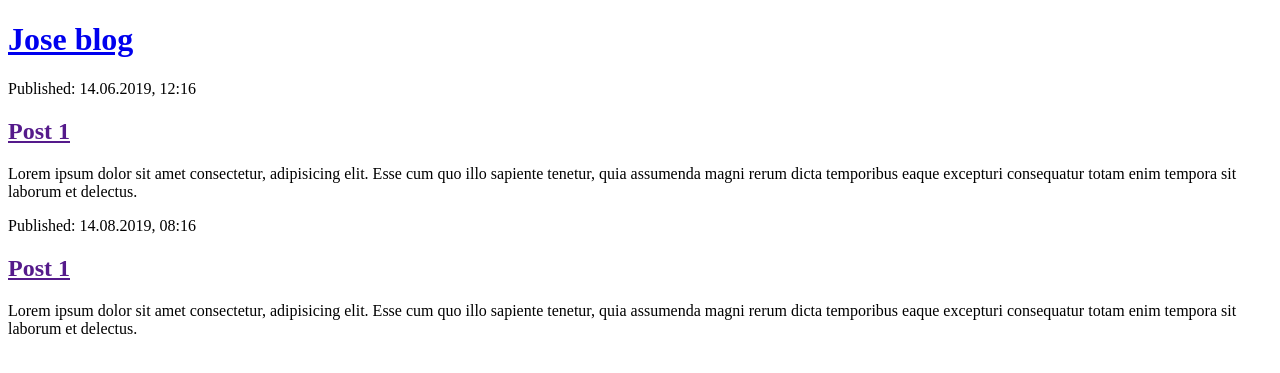
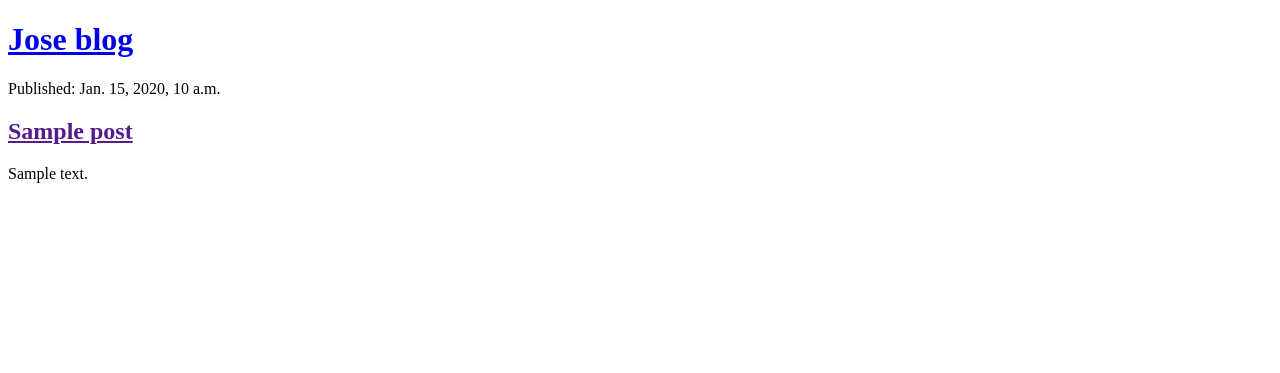
Before and after one commit to josecabrerajr7/django-tutorial, a Django app: page / in a window 1280 px wide. Shown: the top 373 px of the page. Run offline with Django 3.2, Linux system fonts and the light colour scheme; tables that the repository leaves empty hold one stand-in row (values such as "Sample post").

Commit message:
displaying content to view

```diff
--- a/blog/templates/blog/post_list.html
+++ b/blog/templates/blog/post_list.html
@@ -10,15 +10,11 @@
 		<div>
 			<h1><a href="/">Jose blog</a></h1>
 		</div>
-		<div>
-			<p>Published: 14.06.2019, 12:16</p>
-			<h2><a href="">Post 1</a></h2>
-			<p>Lorem ipsum dolor sit amet consectetur, adipisicing elit. Esse cum quo illo sapiente tenetur, quia assumenda magni rerum dicta temporibus eaque excepturi consequatur totam enim tempora sit laborum et delectus.</p>
-		</div>
-		<div>
-			<p>Published: 14.08.2019, 08:16</p>
-			<h2><a href="">Post 1</a></h2>
-			<p>Lorem ipsum dolor sit amet consectetur, adipisicing elit. Esse cum quo illo sapiente tenetur, quia assumenda magni rerum dicta temporibus eaque excepturi consequatur totam enim tempora sit laborum et delectus.</p>
-		</div>
+
+		{% for post in posts %}
+			<p>Published: {{ post.published_date }}</p>
+			<h2><a href="">{{ post.title }}</a></h2>
+			<p>{{ post.text|linebreaksbr }}</p>
+		{% endfor %}
 	</body>
 </html>
```
